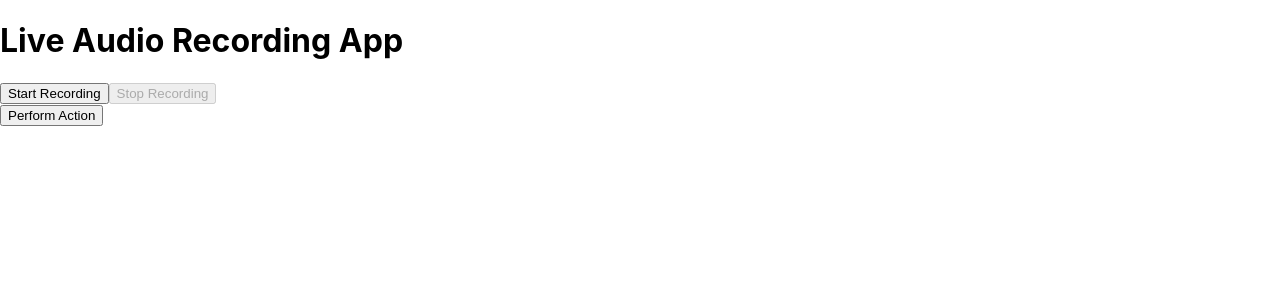
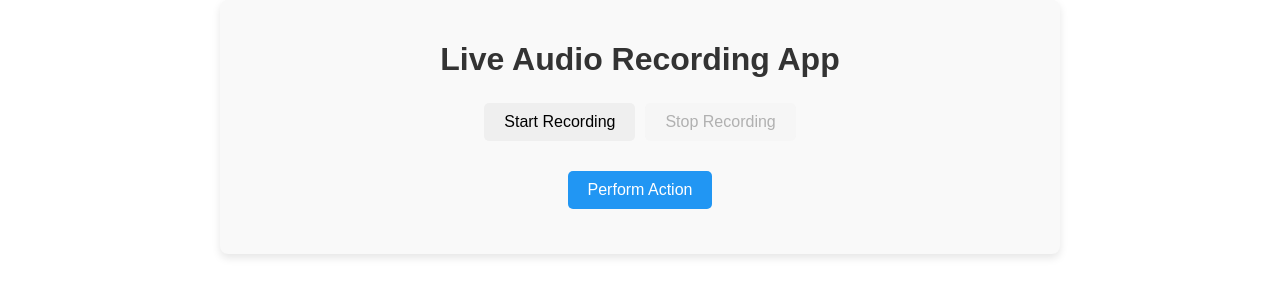
Before and after one commit to AbhinavKumarMaple/voiceBased-Command, a React (Create React App) app: page / in a window 1280 px wide. Shown: the top 300 px of the page. Built offline with nearby package versions, Linux system fonts and the light colour scheme; what mic-recorder-to-mp3 would draw is missing.

Commit message:
feat: ui change

```diff
--- a/src/App.css
+++ b/src/App.css
@@ -1,47 +1,79 @@
 .App {
+  font-family: 'Arial', sans-serif;
   text-align: center;
-  margin: 20px;
+  max-width: 800px;
+  margin: 0 auto;
+  padding: 20px;
+  background-color: #f9f9f9;
+  border-radius: 8px;
+  box-shadow: 0 4px 8px rgba(0, 0, 0, 0.1);
 }
 
-div {
-  margin: 10px 0;
+h1 {
+  color: #333;
+  margin-bottom: 20px;
 }
 
-label {
-  margin-right: 10px;
+.controls,
+.action {
+  margin-bottom: 20px;
 }
 
-input {
-  margin: 5px;
-  padding: 5px;
-}
-
-button {
+.button {
   padding: 10px 20px;
   margin: 5px;
-  background-color: #007BFF;
-  color: white;
   border: none;
   border-radius: 5px;
   cursor: pointer;
+  font-size: 16px;
 }
 
-button:disabled {
-  background-color: #cccccc;
+.start {
+  background-color: #4caf50;
+  color: white;
 }
 
-button:hover:not(:disabled) {
-  background-color: #0056b3;
+.stop {
+  background-color: #f44336;
+  color: white;
+}
+
+.action-button {
+  background-color: #2196f3;
+  color: white;
+}
+
+.audio-container {
+  margin-bottom: 20px;
+}
+
+.audio-player h2 {
+  margin-bottom: 10px;
+  color: #666;
 }
 
 audio {
-  margin: 20px 0;
+  width: 100%;
+  border-radius: 5px;
+}
+
+.loading {
+  font-size: 18px;
+  color: #666;
+  margin-bottom: 20px;
+}
+
+.result {
+  text-align: left;
+}
+
+.result h2 {
+  color: #444;
 }
 
 pre {
-  text-align: left;
-  background-color: #f4f4f4;
-  padding: 20px;
+  background-color: #eee;
+  padding: 10px;
   border-radius: 5px;
   overflow-x: auto;
 }
--- a/src/App.js
+++ b/src/App.js
@@ -1,6 +1,7 @@
 import React, { useState, useRef } from "react";
 import axios from "axios";
 import MicRecorder from "mic-recorder-to-mp3";
+import "./App.css";
 
 const Mp3Recorder = new MicRecorder({ bitRate: 128 });
 
@@ -126,28 +127,38 @@ function App() {
   return (
     <div className="App">
       <h1>Live Audio Recording App</h1>
-      <div>
-        <button onClick={handleAudioStart} disabled={isRecording}>
+      <div className="controls">
+        <button
+          onClick={handleAudioStart}
+          disabled={isRecording}
+          className="button"
+        >
           Start Recording
         </button>
-        <button onClick={handleAudioStop} disabled={!isRecording}>
+        <button
+          onClick={handleAudioStop}
+          disabled={!isRecording}
+          className="button"
+        >
           Stop Recording
         </button>
       </div>
-      <div>
+      <div className="audio-container">
         {audioURL && (
-          <div>
+          <div className="audio-player">
             <h2>Recorded Audio:</h2>
             <audio controls src={audioURL}></audio>
           </div>
         )}
       </div>
-      <div>
-        <button onClick={handleAPICall}>Perform Action</button>
+      <div className="action">
+        <button onClick={handleAPICall} className="button action-button">
+          Perform Action
+        </button>
       </div>
-      {isLoading && <div>Loading....</div>}
+      {isLoading && <div className="loading">Loading....</div>}
       {Result && (
-        <div>
+        <div className="result">
           <h2>Question:</h2>
           <pre>
             {JSON.stringify(response.pipelineResponse[0].output[0].source)}
```
